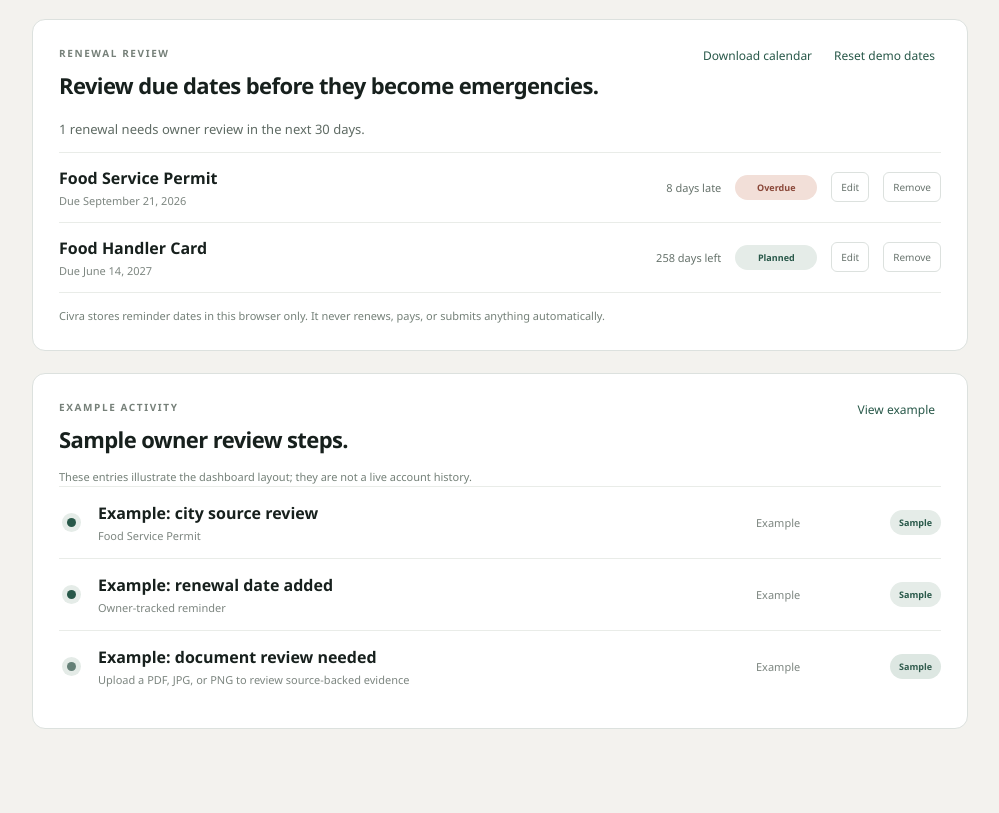
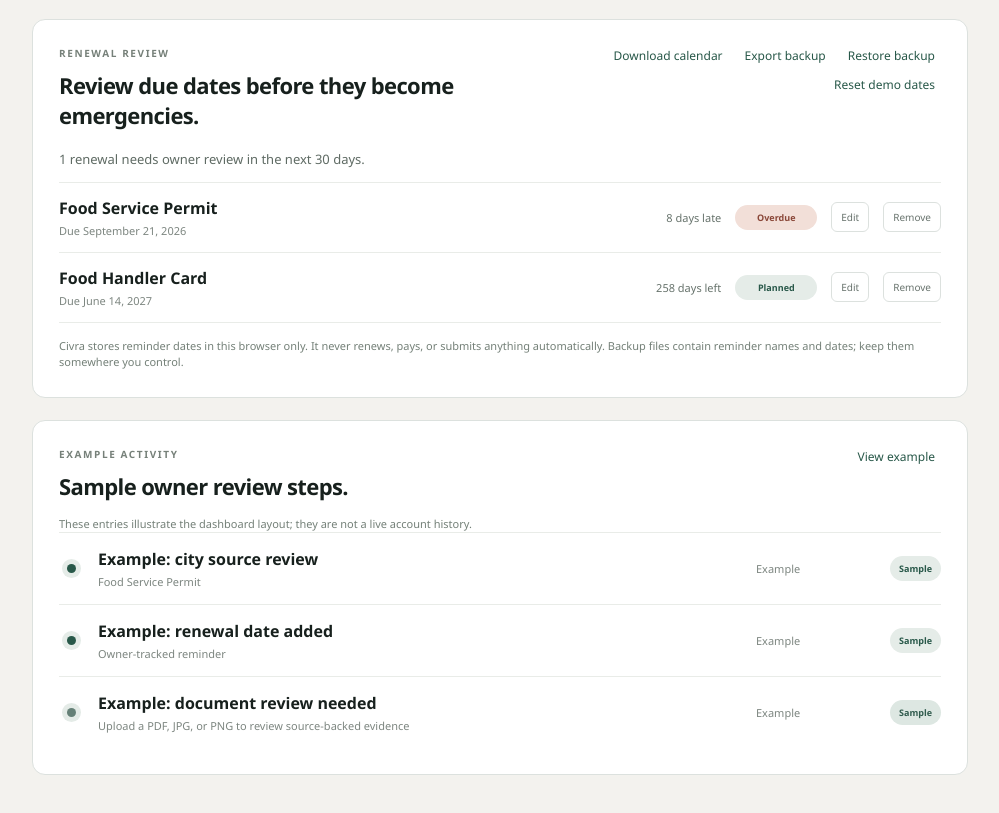
Before and after one commit to yash27-lab/civra, a website: page public/index.html in a window 1280 px wide. Shown: the part 1537-2350 px from the top of the page, without its empty margins (260-1259 px from the left). Drawn offline with Linux system fonts and the light colour scheme; no server answers.

Commit message:
feat: add local renewal backup controls

```diff
--- a/public/index.html
+++ b/public/index.html
@@ -139,10 +139,10 @@
     </section>
 
     <section class="card renewals" id="renewalsCard" tabindex="-1">
-      <div class="cardtop"><div><p class="eyebrow">RENEWAL REVIEW</p><h3>Review due dates before they become emergencies.</h3></div><div class="renewalactions"><button id="downloadRenewals" type="button">Download calendar</button><button id="clearRenewals" type="button">Reset demo dates</button></div></div>
+      <div class="cardtop"><div><p class="eyebrow">RENEWAL REVIEW</p><h3>Review due dates before they become emergencies.</h3></div><div class="renewalactions"><button id="downloadRenewals" type="button">Download calendar</button><button id="downloadRenewalBackup" type="button">Export backup</button><button id="restoreRenewalBackupButton" type="button">Restore backup</button><button id="clearRenewals" type="button">Reset demo dates</button><input id="renewalBackupInput" type="file" accept=".json,application/json" hidden></div></div>
       <p class="renewalsummary" id="renewalSummary" aria-live="polite"></p>
       <div class="renewalqueue" id="renewalQueue" aria-live="polite" aria-relevant="additions removals text"></div>
-      <p class="renewalnote">Civra stores reminder dates in this browser only. It never renews, pays, or submits anything automatically.</p>
+      <p class="renewalnote">Civra stores reminder dates in this browser only. It never renews, pays, or submits anything automatically. Backup files contain reminder names and dates; keep them somewhere you control.</p>
     </section>
 
     <section class="recent" id="historyCard" tabindex="-1">
```
